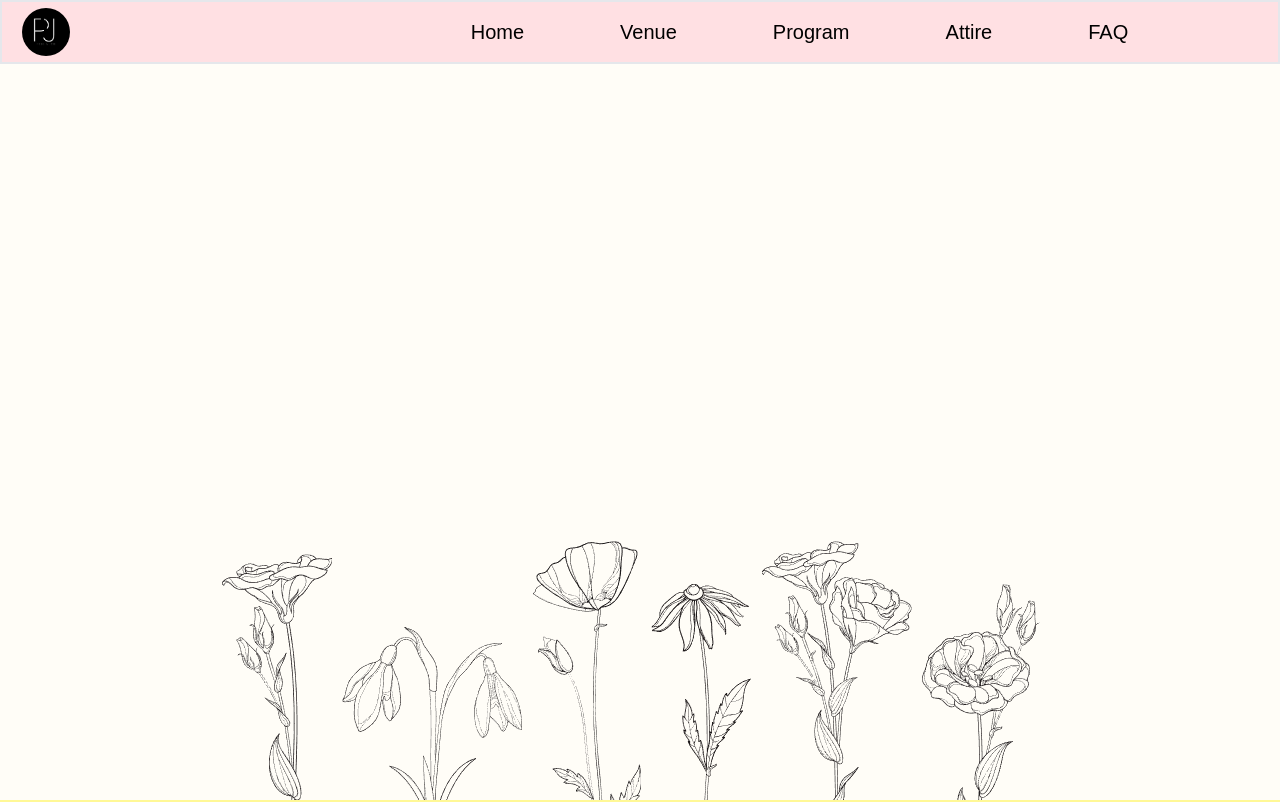
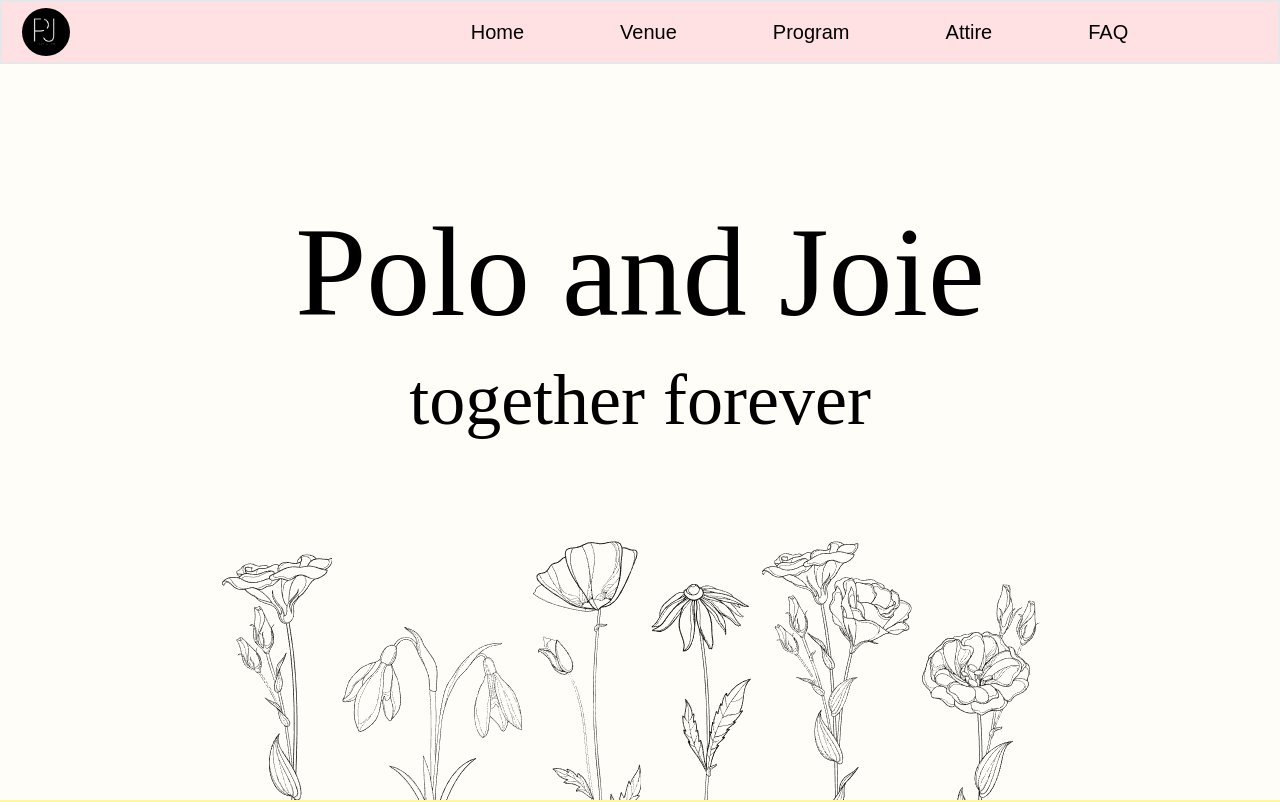
Before and after one commit to jigolaurito93/PoAndJoWedding, a React (Vite) app: page / in a window 1280 px wide. Shown: the top 802 px of the page. Built offline with nearby package versions, Linux system fonts and the light colour scheme; a web font is replaced by a local one.

Commit message:
padding top to 52

```diff
--- a/src/components/LandingHero.jsx
+++ b/src/components/LandingHero.jsx
@@ -3,8 +3,8 @@
 
 function LandingHero() {
   return (
-    <div className="w-full h-screen" id="heroContainer">
-      <div className="flex flex-col justify-center items-center px-3 py-[50%] gap-4">
+    <div className="w-full min-h-screen" id="heroContainer">
+      <div className="flex flex-col justify-center items-center px-3 pt-52 gap-4">
         <h1 className="text-6xl md:text-8xl lg:text-9xl">Polo and Joie</h1>
         <h2 className="text-5xl mt-3 mb-16 md:text-6xl lg:text-7xl">
           together forever
```
